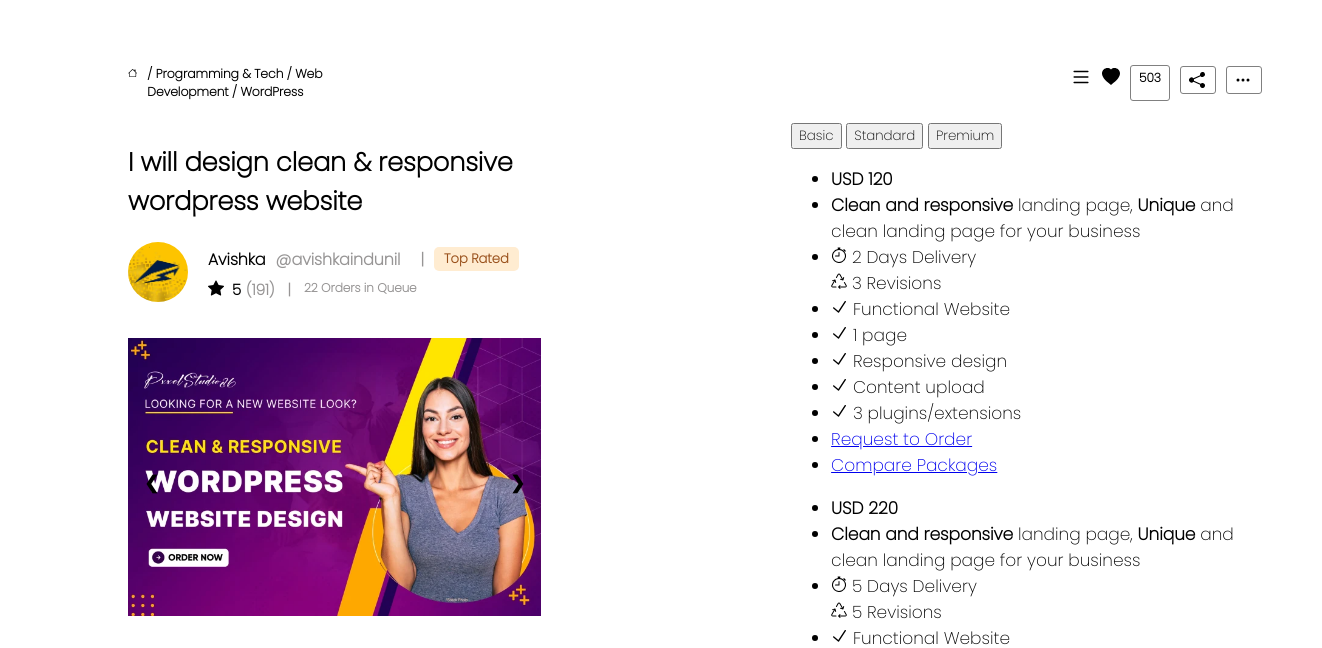
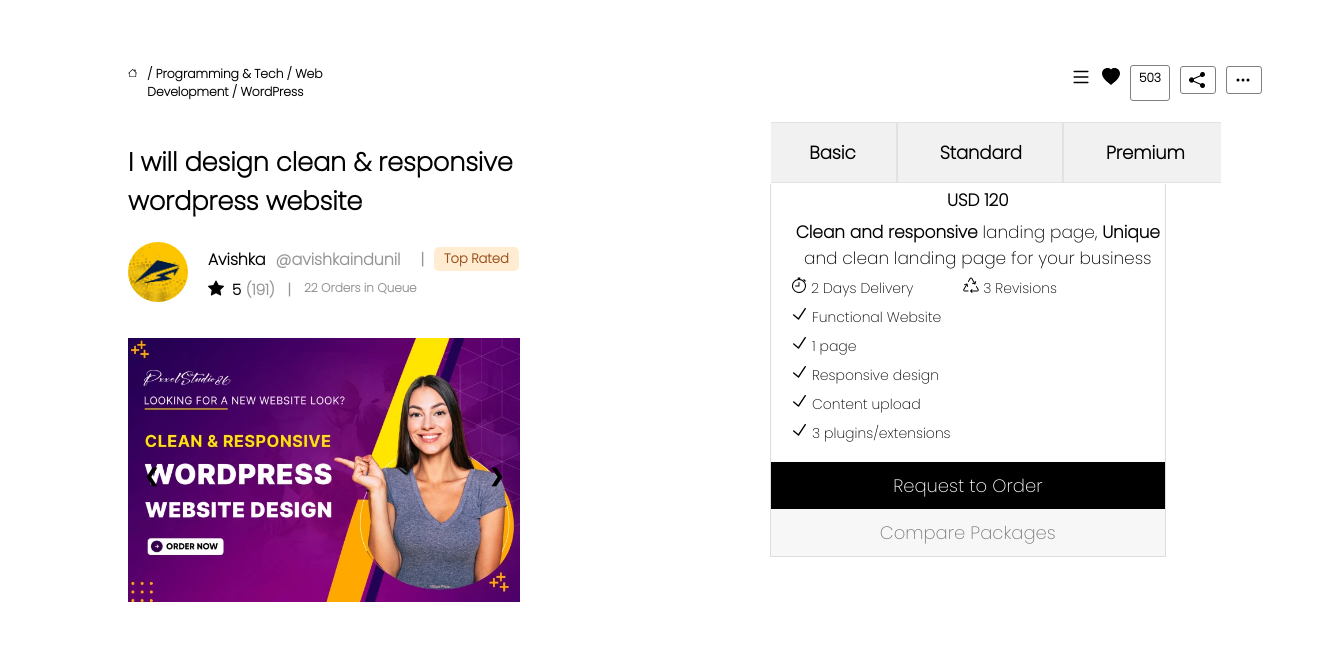
Before and after one commit to avishkaindunil/SkillSparQ.github.io, a plain HTML site: page gigDashboard.html in a window 1280 px wide. Shown: the part 133-781 px from the top of the page, 1322 px wide, since content can reach past the window. Drawn offline with Linux system fonts and the light colour scheme.

Commit message:
updated gigDashboard.css

```diff
--- a/gigDashboard.css
+++ b/gigDashboard.css
@@ -42,6 +42,7 @@ nav {
 }
 
 .menu-dropdown {
+    overflow: hidden;
     font-weight: 500px;
     color: rgb(255, 255, 255);
     text-decoration: none;
@@ -300,7 +301,9 @@ nav {
     color: rgb(151, 149, 149);
 }
 
-
+.section-two-right{
+    margin-right: -50px;
+}
 
 /* Image Slider */
 /* .container {
@@ -449,3 +452,143 @@ nav {
         opacity: 1
     }
 }
+
+
+.tab {
+    width:450px;
+    overflow: hidden;
+    display: flex;
+    justify-content: center;
+    border: 1px solid #ffffff;
+    background-color: #f1f1f1;
+    margin-right: 100px;
+  }
+
+  /* Style the buttons that are used to open the tab content */
+  .tab button {
+    background-color: inherit;
+    float: left;
+    border: 0.3px solid rgb(226, 226, 226);
+    cursor: pointer;
+    padding-top: 16px;
+    padding-left: 42px;
+    padding-bottom: 16px;
+    padding-right: 40px;
+    transition: 0.3s;
+    font-weight: 600;
+    font-size: 18px;
+  }
+
+  /* Change background color of buttons on hover */
+  .tab button:hover {
+    background-color: #f1f1f1;
+  }
+
+  /* Create an active/current tablink class */
+  .tab button.active {
+    background-color: #000000;
+    color: white;
+  }
+
+  /* Style the tab content */
+  .tabcontent {
+    width: 71.3%;
+    display: none;
+    border: 1px solid #dedddd;
+    border-top: none;
+  }
+
+  .tabcontent:first-child{
+    display: block;
+  }
+
+  /* Create three columns of equal width */
+.columns {
+    width:100%;
+  }
+
+.columns:first-child{
+    display: block;
+}
+
+  /* Style the list */
+  .price {
+    list-style-type: none;
+    margin: 0;
+    padding: 0;
+    -webkit-transition: 0.3s;
+    transition: 0.3s;
+  }
+
+  /* Add shadows on hover */
+  .price:hover {
+    box-shadow: 0 8px 12px 0 rgba(0,0,0,0.2)
+  }
+
+  /* Pricing header */
+  .price .header {
+    background-color: #ffffff;
+    color: rgb(0, 0, 0);
+    font-size: 18px;
+    font-weight: 600;
+  }
+
+  /* List items */
+  .price li {
+    padding-top: 3px;
+    padding-left: 20px;
+    padding-bottom: 3px;
+    text-align: center;
+  }
+
+  /* Grey list item */
+  .price .grey {
+    background-color: #000000;
+    font-size: 18px;
+    padding: 10px 25px;
+    margin-top: 15px;
+  }
+
+  /* The "Sign Up" button */
+  .button {
+    background-color: #000000;
+    border: none;
+    color: white;
+    padding: 10px 25px;
+    text-align: center;
+    text-decoration: none;
+    font-size: 18px;
+  }
+
+  .package-status li{
+    display: flex;
+    flex-direction: row;
+    font-size: 14px;
+    gap: 50px;
+  }
+
+/* Grey list item */
+.price .black {
+    background-color: #f7f7f7;
+    font-size: 18px;
+    padding: 10px 25px;
+  }
+
+  /* The "Sign Up" button */
+  .button-black {
+    background-color: #f7f7f7;
+    border: none;
+    color: rgb(125, 123, 123);
+    padding: 10px 25px;
+    text-align: center;
+    text-decoration: none;
+    font-size: 18px;
+  }
+
+  /* Change the width of the three columns to 100%
+  (to stack horizontally on small screens) */
+  @media only screen and (max-width: 600px) {
+    .columns {
+      width: 100%;
+    }
+  }
```
